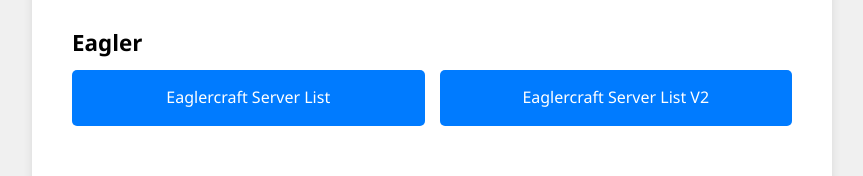
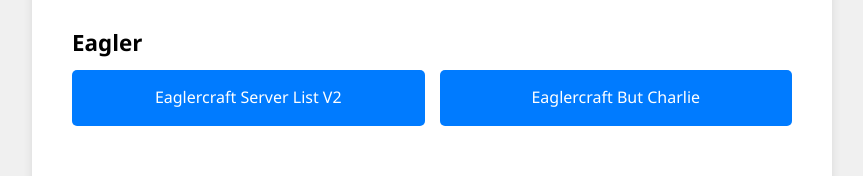
Before and after one commit to SpeedSlicer/submissions, a plain HTML site: page index.html in a window 1280 px wide. Shown: the part 248-424 px from the top of the page, without its empty margins (208-1071 px from the left). Drawn offline with Linux system fonts and the light colour scheme.

Commit message:
Update index.html

```diff
--- a/index.html
+++ b/index.html
@@ -29,11 +29,12 @@
             <div class="submission-category">
                 <h2>Eagler</h2>
                 <div class="submission-list">
+
                     <div class="submission-item">
-                        <a href="/EaglerServerList/">Eaglercraft Server List</a>
+                        <a href="/EaglerServerListV2/">Eaglercraft Server List V2</a>
                     </div>
                     <div class="submission-item">
-                        <a href="/EaglerServerListV2/">Eaglercraft Server List V2</a>
+                        <a href="/eagler/">Eaglercraft But Charlie</a>
                     </div>
                 </div>
             </div>
```
